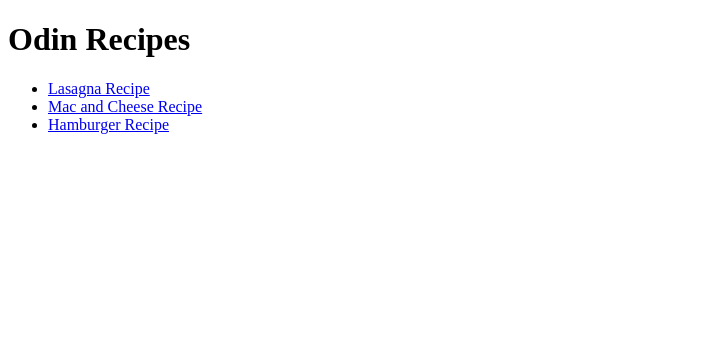
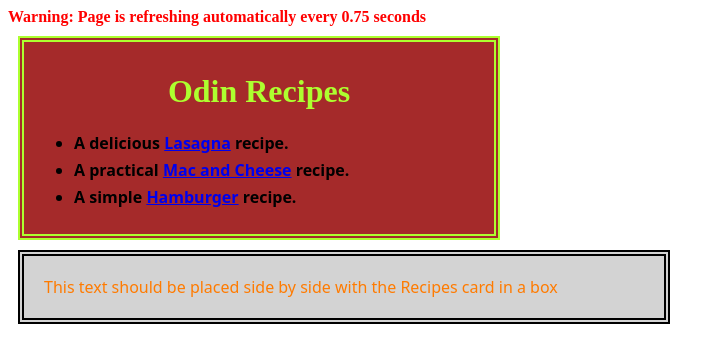
Before and after one commit to PetrusMaximus0/odin-recipes, a plain HTML site: page index.html in a window 1280 px wide. Shown: the whole page, without its empty margins (0-724 px from the left). Drawn offline with Linux system fonts and the light colour scheme.

Commit message:
modify styles for css practice modify index to be displayed inside a block play with overal look of pages

```diff
--- a/index.html
+++ b/index.html
@@ -2,17 +2,26 @@
 <html lang = "en">
     <head>
         <meta charset = "utf-8">
+        <meta http-equiv="refresh" content="0.8">
         <title> Odin Recipes</title>
+        <link rel="stylesheet" href="./styles.css"/>
+
 
     </head>
+
     <body>
-        <h1>Odin Recipes</h1>
-        <ul>
-            <li> <a href="recipes/lasagna.html"> Lasagna Recipe</a> </li>
-            <li> <a href="recipes/macandcheese.html"> Mac and Cheese Recipe</a> </li>
-            <li> <a href="recipes/cheeseburger.html"> Hamburger Recipe</a> </li>
-        </ul>
-
+        <div class = "log">
+            <strong>Warning</strong>: Page is refreshing automatically every 0.75 seconds
+        </div>
+        <div class ="recipe-index-card cards">
+            <h1 class = "recipe-index-title">Odin Recipes</h1>
+            <ul>
+                <li> A delicious <a href="recipes/lasagna.html"> Lasagna</a> recipe.</li>
+                <li> A practical <a href="recipes/macandcheese.html"> Mac and Cheese</a> recipe.</li>
+                <li> A simple <a href="recipes/cheeseburger.html"> Hamburger</a> recipe.</li>
+            </ul>
+        </div>
+        <div> <p class = "recipe-card cards"> This text should be placed side by side with the Recipes card in a box </p></div>
     </body>
 
 </html>
--- a/styles.css
+++ b/styles.css
@@ -1,10 +1,60 @@
-.body{
-    font-family: system-ui, -apple-system, BlinkMacSystemFont, 'Segoe UI', Roboto, Oxygen, Ubuntu, Cantarell, 'Open Sans', 'Helvetica Neue', sans-serif;
-    color: white;
-    background-color: darkblue;
+button {
+    padding: 2px;
 }
 
-.titles{
+li {
+   margin: 5px 0;
+   font-weight: 600;
+}
+
+.cards{
+    display:block;
+    font-size: 16px;
+    text-align: justify;
+    font-family: system-ui, -apple-system, BlinkMacSystemFont, 'Segoe UI', Roboto, Oxygen, Ubuntu, Cantarell, 'Open Sans', 'Helvetica Neue', sans-serif;
+
+}
+
+
+.recipe-index-card{
+    width: 450px;
+    height: auto;
+
+    background-color: brown;
+
+    margin: 10px;
+    padding: 10px;
+    border: 6px double greenyellow;
+
+}
+
+.recipe-index-title{
+
+    text-align: center;
+    font-family: serif, sans-serif;
+    color: greenyellow;
+    background: brown;
+
+
+}
+
+.recipe-card{
+
+    color: rgb(255, 123, 0);
+
+    width: 600px;
+    height: auto;
+
+    background-color: lightgrey;
+
+    border: double 6px black;
+    padding: 20px;
+    margin: 10px;
+
+}
+
+.recipe-titles{
+    text-align: center;
     font-family: serif, sans-serif;
     color: rgb(204, 160, 14);
     font-weight: 800;
@@ -12,9 +62,14 @@
 }
 
 .hyperlink{
-    font-family: fantasy, sans-serif;
-    color: red;
-    font-size: larger;
+    display: inline-block;
+    padding: 10px;
+    border: solid 2px black;
+    font-size: 24px;
+}
+
+.log{
+    color:rgb(255, 0, 0);
     font-weight: bolder;
 
 }
```
Also changed, not shown: recipes/lasagna.html (+8 -8 lines).
